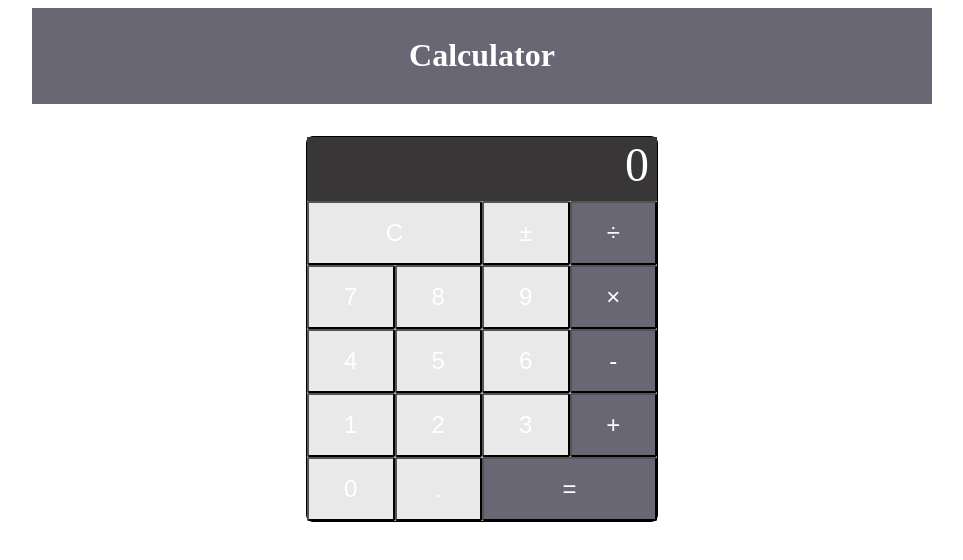
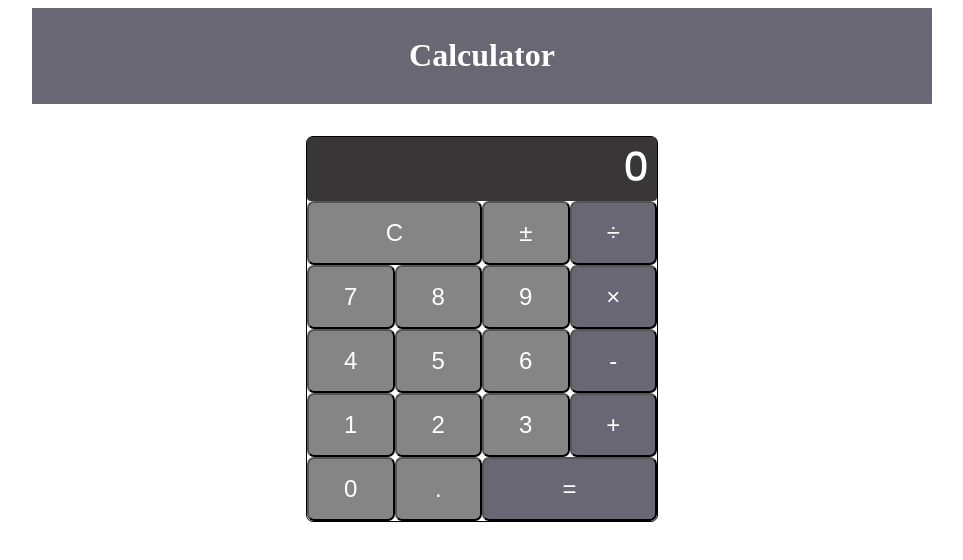
Before and after one commit to Mollie-S/simple-calculator, a React (Create React App) app: page / in a window 1280 px wide. Shown: the top 560 px of the page, without its empty margins (158-1121 px from the left). Built offline with nearby package versions, Linux system fonts and the light colour scheme.

Commit message:
Changing colors when a user hovers the buttons

```diff
--- a/src/components/Button.js
+++ b/src/components/Button.js
@@ -7,7 +7,8 @@ function Button(props) {
         value={props.button.value}
         style={props.button.style}
         id={props.button.id}
-        className='keypadButton'
+        className={'keypadButton ' + props.button.className}
+        // className='keypadButton'
         onClick={props.onClick}>{props.button.btnSymbol}</button>
   );
 }
--- a/src/components/Calculator.js
+++ b/src/components/Calculator.js
@@ -91,11 +91,15 @@ class Calculator extends React.Component {
           }
         } else {
           if (id  === 'decimal') {
-            if (!currentValue.includes(value)) {
+            if (currentValue === '-') {
               return {
-                currentValue: currentValue + value
+                currentValue: '-0' + value
               }
-            }
+            } else if (!currentValue.includes(value)) {
+                return {
+                  currentValue: currentValue + value
+                }
+              }
           } else {
             return {
               currentValue: currentValue + value
--- a/src/components/Keypad.js
+++ b/src/components/Keypad.js
@@ -10,36 +10,37 @@ const calcButtons = [
   {id: 'plus-minus', value: '', btnSymbol: '±'},
   {
     id: 'divide', value: '/', btnSymbol: '÷',
-    style: {backgroundColor: '#696773'}
+    className: 'operatorButton'
   },
   {id: 'seven', value: '7', btnSymbol: '7'},
   {id: 'eight', value: '8', btnSymbol: '8'},
   {id: 'nine', value: '9', btnSymbol: '9'},
   {
     id: 'multiply', value: '*', btnSymbol: '×',
-    style: {backgroundColor: '#696773'}
+    className: 'operatorButton'
   },
   {id: 'four', value: '4', btnSymbol: '4'},
   {id: 'five', value: '5', btnSymbol: '5'},
   {id: 'six', value: '6', btnSymbol: '6'},
   {
     id: 'subtract', value: '-', btnSymbol: '-',
-    style: {backgroundColor: '#696773'}
+    className: 'operatorButton'
   },
   {id: 'one', value: '1', btnSymbol: '1'},
   {id: 'two', value: '2', btnSymbol: '2'},
   {id: 'three', value: '3', btnSymbol: '3'},
   {
     id: 'add', value: '+', btnSymbol: '+',
-    style: {backgroundColor: '#696773'}
+    className: 'operatorButton'
   },
   {id: 'zero', value: '0', btnSymbol: '0'},
   {id: 'decimal', value: '.',  btnSymbol: '.'},
   {
     id: 'equals', value: '=', btnSymbol: '=',
+    className: 'operatorButton',
     style: {gridColumnStart: '3',
-    gridColumnEnd: '5',
-    backgroundColor: '#696773'}
+    gridColumnEnd: '5'
+    },
   }
 ]
 
@@ -48,6 +49,7 @@ function Keypad(props) {
   const buttons = calcButtons.map(button =>
      (<Button
        key={button.id}
+       class={button.className}
        style={button.style}
        button={button}
        onClick={props.onClick} />
--- a/src/index.css
+++ b/src/index.css
@@ -1,5 +1,5 @@
 /* COLORS
-Platinum     #E9E9E9
+Platinum     #a8a8a8
 Dim grey    #696773
 Dark liver  #4C4A4B
 
@@ -11,7 +11,7 @@ Dark liver  #4C4A4B
   flex-direction: column;
   border: 1px solid #000;
   width: 350px;
-  border-radius: 7px
+  border-radius: 7px;
 
 }
 
@@ -28,10 +28,13 @@ Dark liver  #4C4A4B
   height: 4rem;
   background-color: #383637;
   color: #fff;
-  font-size: 3rem;
+  font-size: 2.5rem;
   display:flex;
   justify-content: flex-end;
   align-content:flex-end;
+  font-family: 'Poppins', sans-serif;
+  border-radius: 4px;
+
 }
 .calcDisplay p {
   margin: 0 0.5rem;
@@ -41,10 +44,15 @@ Dark liver  #4C4A4B
 .keypadButton {
   text-align: center;
   /* // border: '1px solid #fff', */
-  border-radius: 2px;
+  border-radius: 7px;
   color: #fff;
   font-size: 1.5rem;
-  background-color: #E9E9E9;
+  background-color: #858585;
   height: 4rem;
-
 }
+.keypadButton:hover {
+  background-color: #4C4A4B;
+}
+.operatorButton {
+  background-color: #696773;
+}
```
